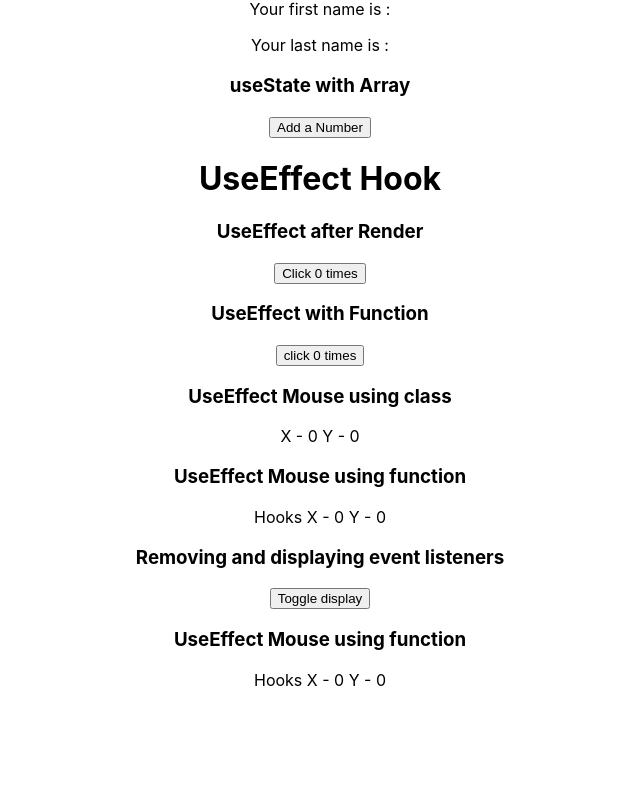
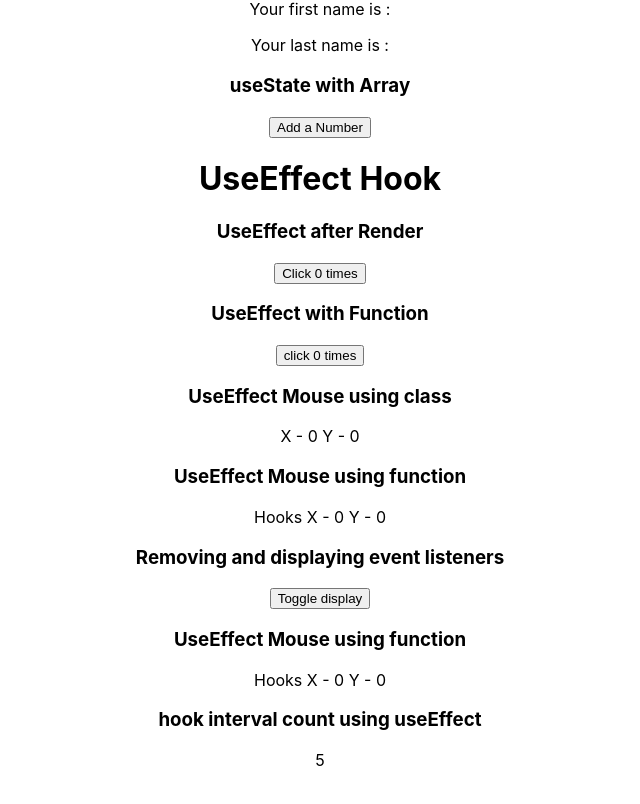
Before and after one commit to ndineshd/learning-react, a React (Create React App) app: page / in a window 1280 px wide. Shown: the part 464-1268 px from the top of the page, without its empty margins (320-960 px from the left). Before the commit the page ends 1234 px from the top, so only its background shows below. Built offline with nearby package versions, Linux system fonts and the light colour scheme.

Commit message:
chore: Consolidate component imports into a single file
- Removed all individual component imports
- Imported all components from a single central file

```diff
--- a/src/ReactHooks/ReactHooks.js
+++ b/src/ReactHooks/ReactHooks.js
@@ -1,16 +1,7 @@
-import React from 'react'
-import UseState from './components/UseState'
-import HookCounter from './components/HookCounter'
-import HookPreState from './components/HookPreState'
-import ObjectUseState from './components/ObjectUseState'
-import ArrayUseState from './components/ArrayUseState'
-import UseEffect from './components/UseEffect'
-import UseEffectFunction from './components/UseEffectFunction'
-import UseEffectMouse from './components/UseEffectMouse'
-import FunctionMouse from './components/FunctionMouse'
-import MouseContainer from './components/MouseContainer'
+import {UseState, HookCounter, HookPreState, ObjectUseState, ArrayUseState, UseEffect, UseEffectFunction, UseEffectMouse, FunctionMouse, MouseContainer, IntervalHookCounter} from './components/components'
 
-function ReactHooks() {
+export function ReactHooks() {
+
   return (
     <div>
       <h1>useState Hook</h1>
@@ -26,6 +17,7 @@ function ReactHooks() {
         <UseEffectMouse />
         <FunctionMouse />
         <MouseContainer />
+        <IntervalHookCounter />
 
     </div>
   )
```
Lines whose indentation alone changed are shown as unchanged.
